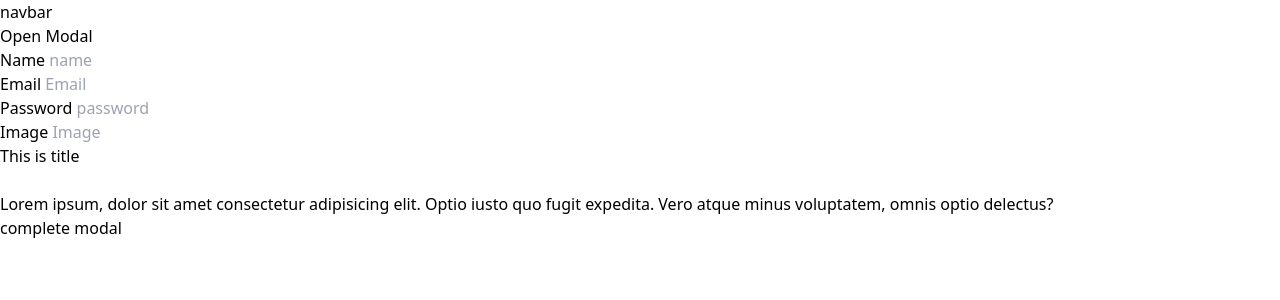
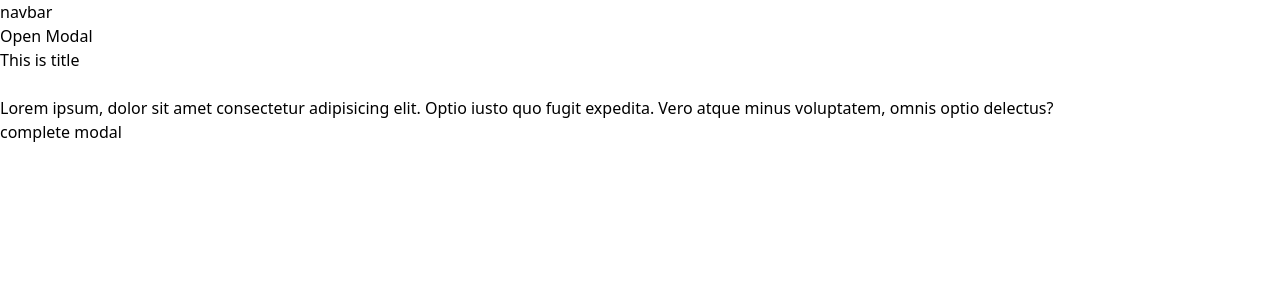
Before and after one commit to muhammadali246397/reusable-component, a React (Vite) app: page / in a window 1280 px wide. Shown: the top 300 px of the page. Built offline with nearby package versions, Linux system fonts and the light colour scheme.

Commit message:
makeing reusable form

```diff
--- /dev/null
+++ b/src/components/reusableForm/Form.tsx
@@ -0,0 +1,9 @@
+
+
+export const Form = ({children}) => {
+    return (
+        <div>
+            {children}
+        </div>
+    );
+};
--- /dev/null
+++ b/src/components/reusableForm/FormSection.tsx
@@ -0,0 +1,10 @@
+
+
+
+export const FormSection = ({children} ) => {
+    return (
+        <div>
+            {children}
+        </div>
+    );
+};
--- /dev/null
+++ b/src/components/reusableForm/FormSubmit.tsx
@@ -0,0 +1,9 @@
+
+
+export const FormSubmit = ({children}) => {
+    return (
+        <div>
+            {children}
+        </div>
+    );
+};
--- /dev/null
+++ b/src/components/reusableForm/index.ts
@@ -0,0 +1,3 @@
+export * from "./Form"
+export * from "./FormSection"
+export * from "./FormSubmit"
--- a/src/pages/About.tsx
+++ b/src/pages/About.tsx
@@ -1,9 +1,17 @@
+import { Form, FormSection, FormSubmit } from "../components/reusableForm";
 
 
 const About = () => {
     return (
         <div>
-            <h1>About page</h1>
+            <Form>
+                <FormSection>
+                    <h1>this is formSection</h1>
+                </FormSection>
+                <FormSubmit>
+                    <h1>this is form submit section</h1>
+                </FormSubmit>
+            </Form>
         </div>
     );
 };
--- a/src/pages/Home.tsx
+++ b/src/pages/Home.tsx
@@ -1,7 +1,7 @@
 import { useState } from "react";
 import Button from "../components/Ui/Button";
 import Modal from "../components/Ui/Modal";
-import SignUp from "./SignUp";
+// import SignUp from "./SignUp";
 
 
 const Home = () => {
@@ -21,8 +21,9 @@ const Home = () => {
 
             </div>
             <Modal modal={modal} onClose={closeModal} />
-            <div>
-                <SignUp/>
+            <div className="p-2">
+                {/* <SignUp/> */}
+
             </div>
         </div>
 
--- a/src/pages/SignUp.tsx
+++ b/src/pages/SignUp.tsx
@@ -1,17 +1,21 @@
-import { useForm } from "react-hook-form";
+import {  FieldValues, useForm } from "react-hook-form";
 
 const SignUp = () => {
-    const { register } = useForm()
+    const { register,handleSubmit } = useForm()
+
+    const dataSubmit = (data : FieldValues) => {
+        console.log(data)
+    }
 
 
     return (
-        <div className="max-w-5xl border border-red-500 mb-10 p-3 mx-auto">
-            <form >
-                <div className="grid grid-cols-2 gap-4 p-5">
+        <div className="max-w-5xl border border-red-500 mb-10 rounded-md p-3 mx-auto">
+            <form onClick={handleSubmit(dataSubmit)} >
+                <div className="grid md:grid-cols-2 gap-4 p-5">
                     <div>
                         <label className="block text-lg" htmlFor="name">Name</label>
                         <input
-                            className="border-2 w-full border-purple-500 p-2 rounded-md mt-2"
+                            className="border-2 w-full shadow-sm border-purple-500 p-2 rounded-md mt-2"
                             type="text"
                             placeholder=" name"
                             {...register("Name")} />
@@ -19,7 +23,7 @@ const SignUp = () => {
                     <div>
                         <label className="block text-lg" htmlFor="name">Email</label>
                         <input
-                            className="border-2 w-full border-purple-500 p-2 rounded-md mt-2 focus:border-purple-600"
+                            className="border-2 w-full shadow-sm border-purple-500 p-2 rounded-md mt-2 focus:border-purple-600"
                             type="text"
                             placeholder=" Email"
                             {...register("email")} />
@@ -27,7 +31,7 @@ const SignUp = () => {
                     <div>
                         <label className="block text-lg" htmlFor="name">Password</label>
                         <input
-                            className="border-2 w-full border-purple-500 p-2 rounded-md mt-2"
+                            className="border-2 w-full shadow-sm border-purple-500 p-2 rounded-md mt-2"
                             type="text"
                             placeholder=" password"
                             {...register("password")} />
@@ -35,13 +39,16 @@ const SignUp = () => {
                     <div>
                         <label className="block text-lg" htmlFor="name">Image</label>
                         <input
-                            className="border-2 w-full border-purple-500 p-2 rounded-md mt-2"
+                            className="border-2 w-full shadow-sm border-purple-500 p-2 rounded-md mt-2"
                             type="text"
                             placeholder=" Image"
                             {...register("image")} />
                     </div>
 
 
+                </div>
+                <div className="p-5">
+                    <button className="px-4 py-2 border shadow-sm border-purple-600 rounded-md" type="submit">Submit</button>
                 </div>
 
             </form>
```
